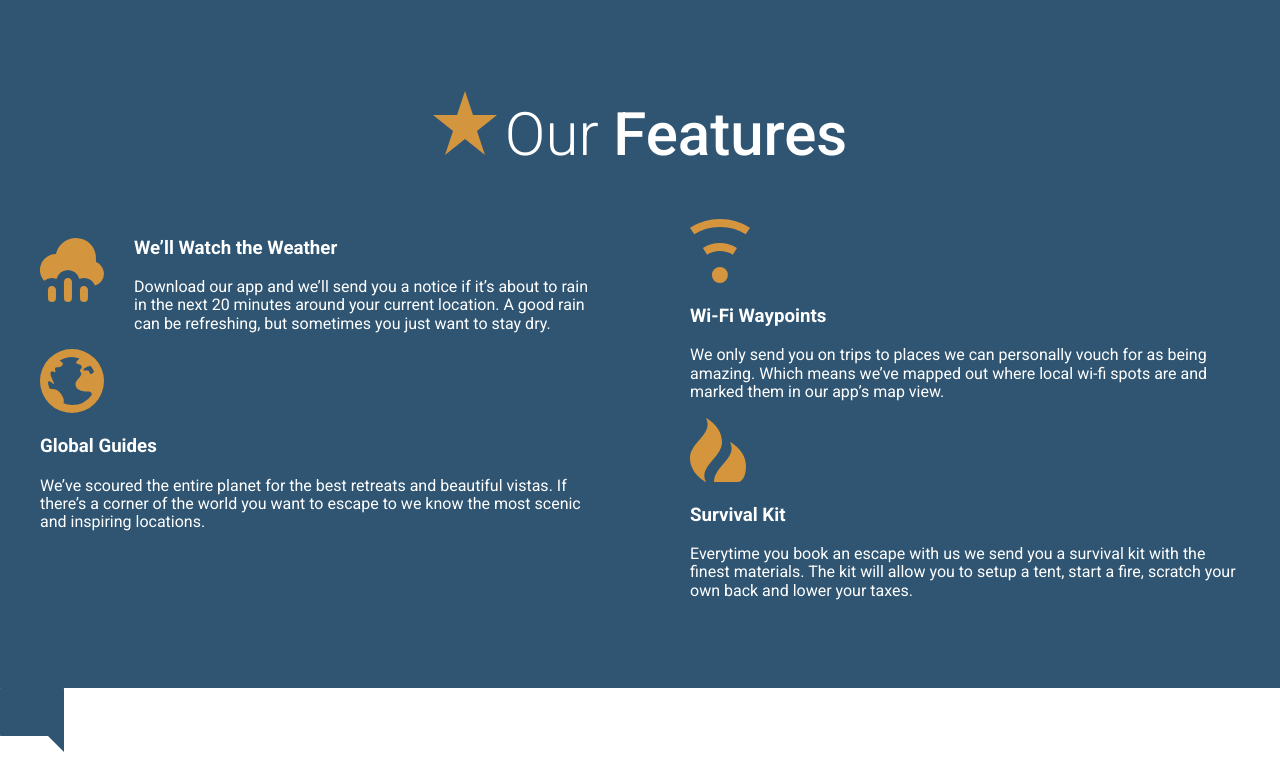
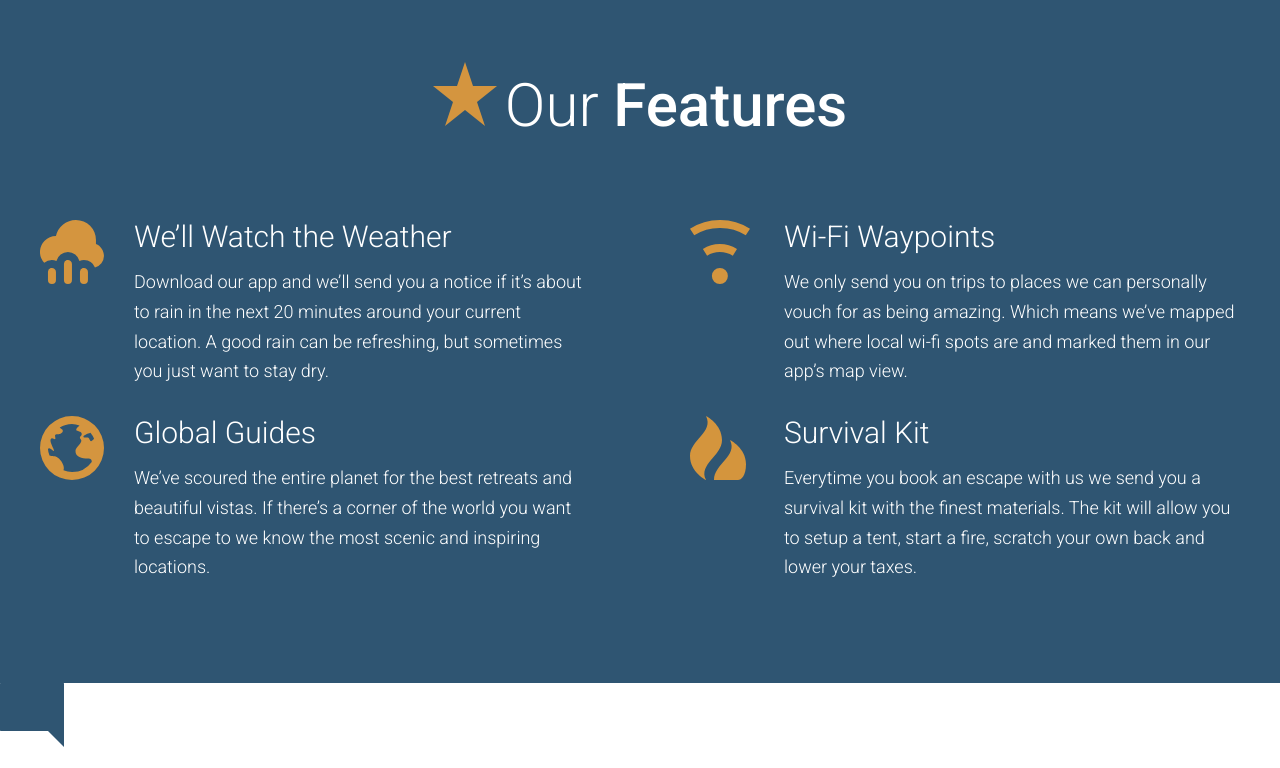
Before and after one commit to kzamojcin/personal_template, a website: page website-blueprint/app/index.html in a window 1280 px wide. Shown: the part 2243-3011 px from the top of the page. Drawn offline with Linux system fonts and the light colour scheme.

Commit message:
Laptopik Update

```diff
--- a/website-blueprint/app/assets/styles/modules/_feature-item.css
+++ b/website-blueprint/app/assets/styles/modules/_feature-item.css
@@ -5,4 +5,9 @@
 		position: absolute;
 		left: 0;
 	}
+	&__title{
+		font-size: 1.875rem;
+		font-weight: 300;
+		margin-bottom: .8rem;
+	}
 }
--- a/website-blueprint/app/assets/styles/modules/_generic-content-container.css
+++ b/website-blueprint/app/assets/styles/modules/_generic-content-container.css
@@ -1,7 +1,8 @@
 .generic-content-container{
 	p{
 		line-height: 1.65;
-		margin: 1.8rem 0;
+		margin: 0 0 1.8rem 0;
+		font-weight: 300;
 		@mixin atSmall{
 			font-size: 1.125rem;
 		}
--- a/website-blueprint/app/assets/styles/styles.css
+++ b/website-blueprint/app/assets/styles/styles.css
@@ -11,6 +11,3 @@
 @import "modules/_generic-content-container";
 @import "modules/_section-title";
 @import "modules/_feature-item";
-
-
-/*Update by a Lapatopik*/
--- a/website-blueprint/app/index.html
+++ b/website-blueprint/app/index.html
@@ -72,25 +72,35 @@
   <div id="features" class="page-section page-section--blue">
     <div class="wrapper">
       <h2 class="section-title"><img class="section-title__icon" src="assets/images/icons/star.svg">Our <strong>Features</strong></h2>
-      <div class="row row--gutters-large">
+      <div class="row row--gutters-large generic-content-container">
         <div class="row__medium-6">
+
           <div class="feature-item">
             <img class="feature-item__icon" src="assets/images/icons/rain.svg">
-            <h3>We&rsquo;ll Watch the Weather</h3>
+            <h3 class="feature-item__title">We&rsquo;ll Watch the Weather</h3>
             <p>Download our app and we&rsquo;ll send you a notice if it&rsquo;s about to rain in the next 20 minutes around your current location. A good rain can be refreshing, but sometimes you just want to stay dry.</p>
           </div>
-          <img src="assets/images/icons/globe.svg">
-          <h3>Global Guides</h3>
-          <p>We&rsquo;ve scoured the entire planet for the best retreats and beautiful vistas. If there&rsquo;s a corner of the world you want to escape to we know the most scenic and inspiring locations.</p>
+
+          <div class="feature-item">
+            <img class="feature-item__icon" src="assets/images/icons/globe.svg">
+            <h3 class="feature-item__title">Global Guides</h3>
+            <p>We&rsquo;ve scoured the entire planet for the best retreats and beautiful vistas. If there&rsquo;s a corner of the world you want to escape to we know the most scenic and inspiring locations.</p>
+          </div>
+
         </div>
         <div class="row__medium-6">
-          <img src="assets/images/icons/wifi.svg">
-          <h3>Wi-Fi Waypoints</h3>
-          <p>We only send you on trips to places we can personally vouch for as being amazing. Which means we&rsquo;ve mapped out where local wi-fi spots are and marked them in our app&rsquo;s map view.</p>
 
-          <img src="assets/images/icons/fire.svg">
-          <h3>Survival Kit</h3>
-          <p>Everytime you book an escape with us we send you a survival kit with the finest materials. The kit will allow you to setup a tent, start a fire, scratch your own back and lower your taxes.</p>
+          <div class="feature-item">
+            <img class="feature-item__icon" src="assets/images/icons/wifi.svg">
+            <h3 class="feature-item__title">Wi-Fi Waypoints</h3>
+            <p>We only send you on trips to places we can personally vouch for as being amazing. Which means we&rsquo;ve mapped out where local wi-fi spots are and marked them in our app&rsquo;s map view.</p>
+          </div>
+
+          <div class="feature-item">
+            <img class="feature-item__icon" src="assets/images/icons/fire.svg">
+            <h3 class="feature-item__title">Survival Kit</h3>
+            <p>Everytime you book an escape with us we send you a survival kit with the finest materials. The kit will allow you to setup a tent, start a fire, scratch your own back and lower your taxes.</p>
+          </div>
         </div>
       </div>
     </div>
--- a/website-blueprint/app/temp/styles/styles.css
+++ b/website-blueprint/app/temp/styles/styles.css
@@ -708,7 +708,8 @@ a{
 
 .generic-content-container p{
 		line-height: 1.65;
-		margin: 1.8rem 0;
+		margin: 0 0 1.8rem 0;
+		font-weight: 300;
 	}
 
 @media (min-width: 530px){
@@ -745,3 +746,9 @@ a{
 		position: absolute;
 		left: 0;
 	}
+
+.feature-item__title{
+		font-size: 1.875rem;
+		font-weight: 300;
+		margin-bottom: .8rem;
+	}
```
Also changed, not shown: notes/stepByStepHowToCreateAbasicTemplate.md (+9 -0 lines).
